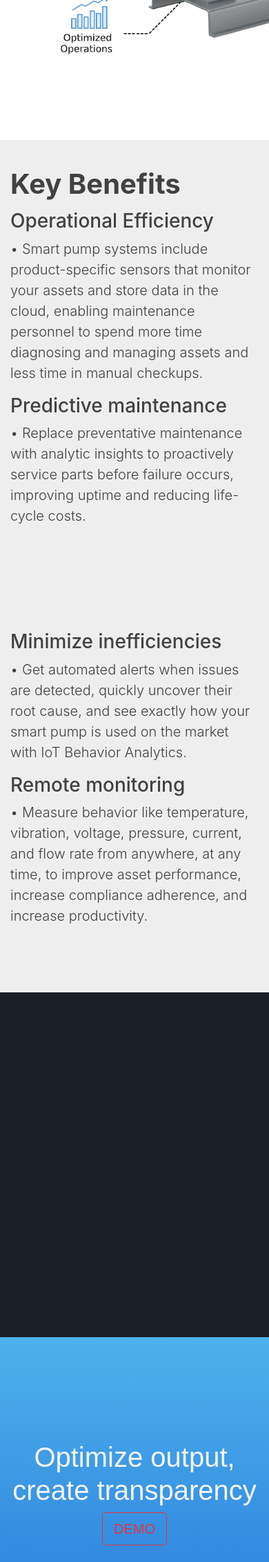
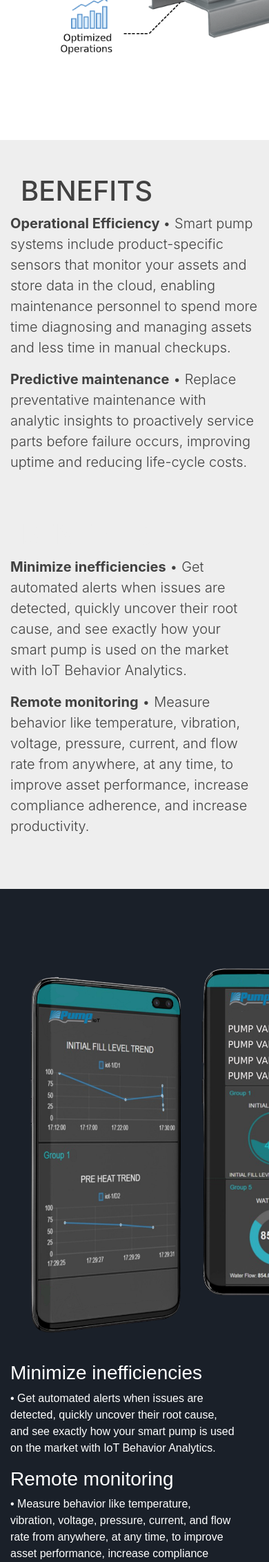
Before and after one commit to FredFishbein/Pump-iot, a PHP site: page /pump-main.html in a window 390 px wide; the page is wider, and only the part inside the window is pictured. Shown: the part 723-2988 px from the top of that part at 69% size. Run offline with PHP 8.4, Linux system fonts and the light colour scheme.

Commit message:
Added Phone pics

```diff
--- a/app.js
+++ b/app.js
@@ -12,6 +12,7 @@ app.get ("/", function(req, res){
     res.sendFile(__dirname + "/pump-main.html");
 
 })
+
 
 app.post("/", function (req, res) {
     const email = req.body.email;
--- a/public/css/My.css
+++ b/public/css/My.css
@@ -10,7 +10,7 @@
     margin-left: 50px;
     color:white;
     font-family: poppins;
-    background-color: rgb(243, 161, 8);
+    background-color:#2e80dd;
   }
   #navbarNavAltMarkup {
     margin-left: 3%;
@@ -113,19 +113,23 @@
 
   .minimizeInefficienciesText{
       text-align: left;
-      margin-top: 95px;
-      margin-bottom: 80px;
+      padding-top: 50px;
+      padding-bottom: 60px;
       font-size: 1.25rem;
       font-weight: 350;
       color:rgba(8, 8, 8, 0.753)
   }
   .operationalEffciciencyText{
       text-align: left;
-      padding-top: 20px;
-      padding-bottom: 40px;
+      padding-top: 50px;
+      /* padding-bottom: 40px; */
       font-size: 1.25rem;
       font-weight: 350;
       color:rgba(8, 8, 8, 0.753)
+  }
+  /* This erases the second columns benefits */
+  .benefitsDisappear{
+    color:#eeeeee;
   }
 
 
@@ -138,10 +142,19 @@
     text-align: center;
     height: 500px;
     font-family: 'Poppins', sans-serif;
+    }
+    .mobileImage{
+      padding-top: 50px;
+      padding-bottom: 30px;
+      padding-right: 10px;
 
     }
-    .BlackSectionText{
+    .ipadImgText{
         color:white;
+        padding-top: 130px;
+        padding-bottom: 40px;
+        padding-right: 50px;
+        text-align: left;
     }
 /* Blue Section with Demo Button */
   .blueSection {
@@ -207,9 +220,17 @@
         margin-right: 50px;
       }
     }
-    /* END */
-    @media screen and (min-width:767px){
-  .operationalEffciciencyText{
-        padding-bottom: 0px;
+    @media screen and (max-width:1203px){
+      .ipadImgText{
+        padding-top: 5px;
       }
     }
+    @media screen and (min-width:1203px){
+      .ipadImgText{
+        padding-top: 120px;
+      }
+    }
+
+
+
+    /* END */
--- a/pump-main.html
+++ b/pump-main.html
@@ -97,14 +97,15 @@
         </div>
           <div class="container">
             <div class="row">
-              <div class="col-lg operationalEffciciencyText">
-                <h1 id ="keyBenefitsText">Key Benefits</h1>
-                <h3>Operational Efficiency</h3><p> • Smart pump systems include product-specific sensors that monitor your assets and store data in the cloud, enabling maintenance personnel to spend more time diagnosing and managing assets and less time in manual checkups.</p>
-                <h3>Predictive maintenance</h3><p> • Replace preventative maintenance with analytic insights to proactively service parts before failure occurs, improving uptime and reducing life-cycle costs.</p>
+                <div class="col-lg operationalEffciciencyText">
+                  <div class="col-lg"><h1>BENEFITS</h1></div>
+                <p><strong>Operational Efficiency </strong>• Smart pump systems include product-specific sensors that monitor your assets and store data in the cloud, enabling maintenance personnel to spend more time diagnosing and managing assets and less time in manual checkups.</p>
+                <p><strong>Predictive maintenance</strong> • Replace preventative maintenance with analytic insights to proactively service parts before failure occurs, improving uptime and reducing life-cycle costs.</p>
                 </div>
               <div class="col-lg minimizeInefficienciesText">
-                <h3>Minimize inefficiencies</h3><p> • Get automated alerts when issues are detected, quickly uncover  their root cause, and see exactly how your smart pump is used on the market with IoT Behavior Analytics.</p>
-                <h3>Remote monitoring</h3><p> • Measure behavior like temperature, vibration, voltage, pressure, current, and flow rate from anywhere, at any time, to improve asset performance, increase compliance adherence, and increase productivity.</p>
+                <div class="col-lg"><h1 class = "benefitsDisappear">BENEFITS</h1></div>
+                <p><strong>Minimize inefficiencies</strong> • Get automated alerts when issues are detected, quickly uncover  their root cause, and see exactly how your smart pump is used on the market with IoT Behavior Analytics.</p>
+                <p><strong>Remote monitoring</strong> • Measure behavior like temperature, vibration, voltage, pressure, current, and flow rate from anywhere, at any time, to improve asset performance, increase compliance adherence, and increase productivity.</p>
               </div>
             </div>
         </div>
@@ -113,12 +114,26 @@
 
 
 <!-- Black section with text -->
-<div class = "blackSectionWithText">
+<div class = "blackSectionWithText fluid" style="width:100%;height:auto;">
+      <div class="container">
+        <div class="row">
+          <div class="col-lg">
+            <div class = "mobileImage">
+              <img class = "rounded mx-auto d-block" src="images/Mobiletest.png" width="750" height="600">
+             </div>
+            </div>
+          <div class="col-lg ipadImgText">
+            <h3>Minimize inefficiencies</h3><p> • Get automated alerts when issues are detected, quickly uncover  their root cause, and see exactly how your smart pump is used on the market with IoT Behavior Analytics.</p>
+            <h3>Remote monitoring</h3><p> • Measure behavior like temperature, vibration, voltage, pressure, current, and flow rate from anywhere, at any time, to improve asset performance, increase compliance adherence, and increase productivity.</p>
+          </div>
+        </div>
+    </div>
+</div>
 
-    <h1 class = "BlackSectionText">
 
-    </h1>
-    </div>
+
+
+
 
 <!-- Blue section with text -->
 <div class = "blueSection">
@@ -146,6 +161,6 @@
 
 
 
-  <!-- <script src="https://code.jquery.com/jquery-3.5.1.js"></script> -->
+  <script src="https://code.jquery.com/jquery-3.5.1.js"></script>
 </body>
 </html>
--- a/success.html
+++ b/success.html
@@ -9,7 +9,9 @@
 <body>
     <div class="jumbotron jumbotron-fluid">
         <div class="container">
-          <h1 class="display-4">Wohoo!</h1> <h3>You are successfully signed up with Pump Iot.</h3>
+          <img src="images/umpiot-removebg-preview (1).png" width="210" height="40" alt="">
+          <h3>Thank you! You are successfully signed up to our newsletter.</h3>
+          <h4>Look forward to exciting content</h4>
           <form action="/success" method="post">
             <button type="submit" class = "btn btn-outline-info btn-lg">Take me back</button>
           </form>
```
Also changed, not shown: public/images/Mobiletest.png, public/images/New Project (1).png (deleted), public/images/Retort (1).png (deleted), public/images/fk2db9i2-900-removebg-preview.png (deleted), 1 other file.
